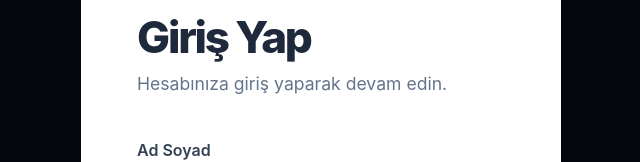
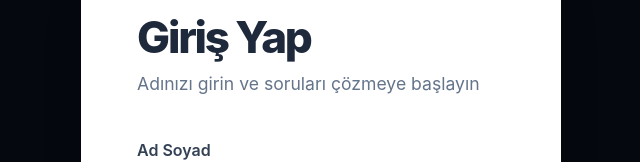
Before and after one commit to coskunmuhammed/quizoftheseas, a React (Vite) app in the folder frontend/: page / in a window 1280 px wide. Shown: the part 282-444 px from the top of the page, without its empty margins (319-959 px from the left). Built offline with nearby package versions, Linux system fonts and the light colour scheme.

Commit message:
style: update login subtitle text

```diff
--- a/frontend/src/App.tsx
+++ b/frontend/src/App.tsx
@@ -787,7 +787,7 @@ export default function App() {
         </h2>
         <div className="login-card-white animate-fade-in">
           <h1 className="login-header-text">Giriş Yap</h1>
-          <p className="login-subtitle">Hesabınıza giriş yaparak devam edin.</p>
+          <p className="login-subtitle">Adınızı girin ve soruları çözmeye başlayın</p>
 
           <form onSubmit={onLogin}>
             <div className="login-input-group">
```
